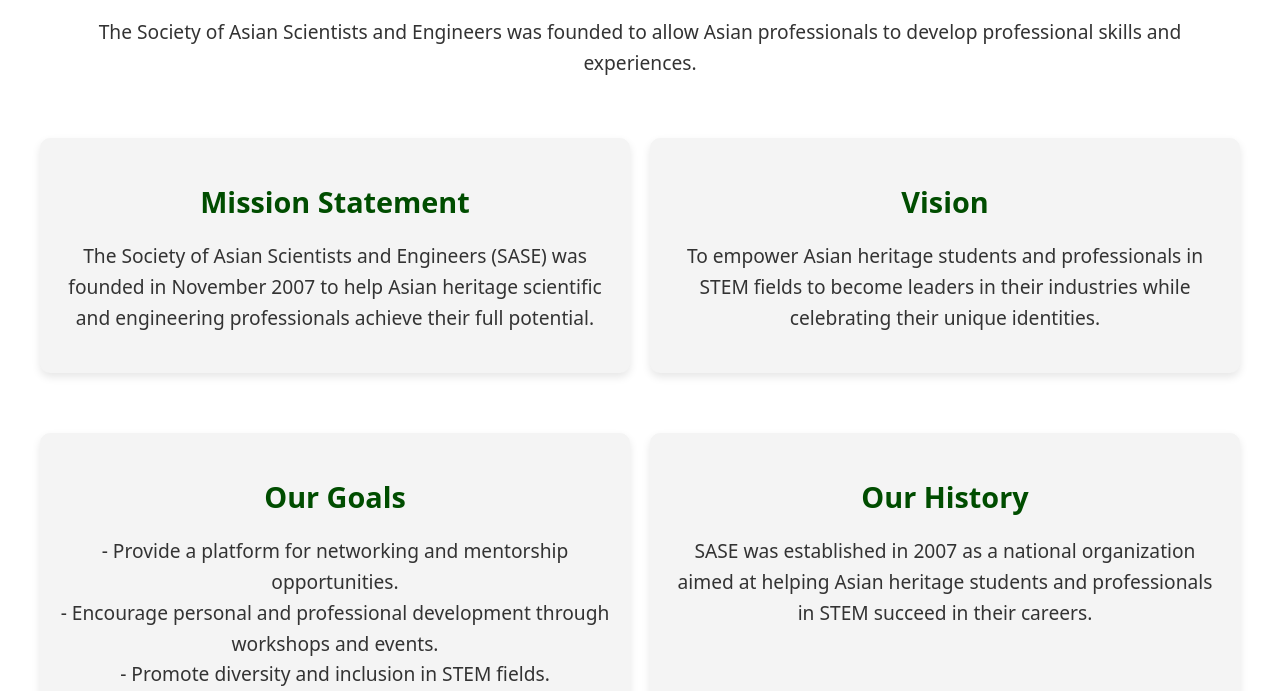
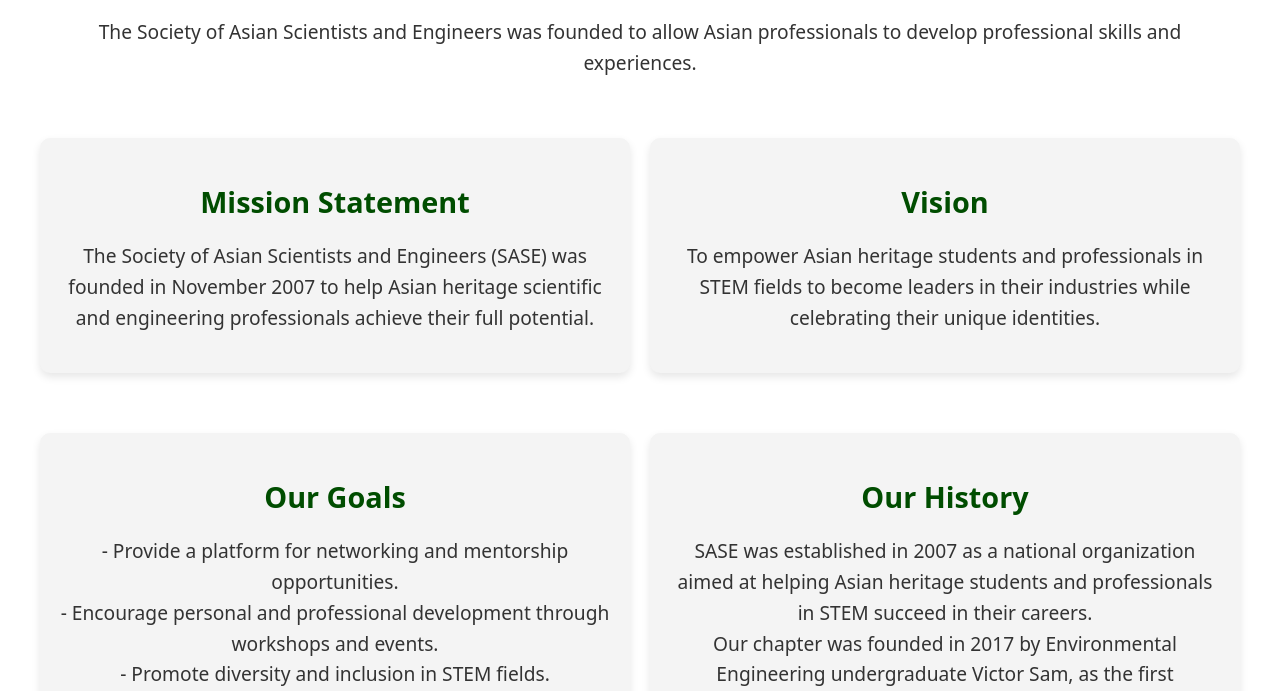
Before and after one commit to kylephamn/SASE-Website, a plain HTML site: page about-us.html in a window 1280 px wide. Shown: the part 261-952 px from the top of the page. Drawn offline with Linux system fonts and the light colour scheme.

Commit message:
added more content, optimized embed loading

```diff
--- a/about-us.html
+++ b/about-us.html
@@ -78,7 +78,8 @@
       <div class="section-card">
         <h2>Our History</h2>
         <p>
-          SASE was established in 2007 as a national organization aimed at helping Asian heritage students and professionals in STEM succeed in their careers.
+          SASE was established in 2007 as a national organization aimed at helping Asian heritage students and professionals in STEM succeed in their careers. <br>
+          Our chapter was founded in 2017 by Environmental Engineering undergraduate Victor Sam, as the first APIDA/SWANA serving STEM student organization at Colorado State University.
         </p>
       </div>
     </div>
```
Also changed, not shown: communication-links.html (+1 -1 lines).
